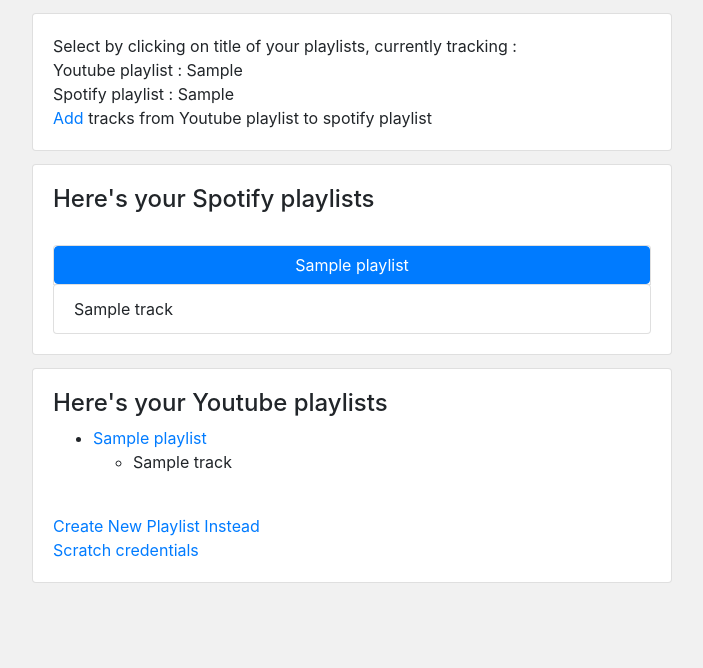
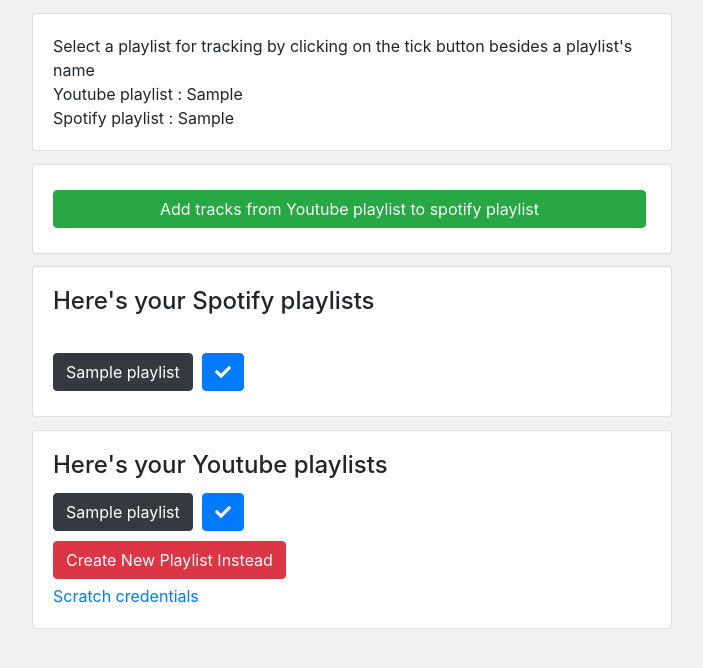
Before and after one commit to sahilKamble/youtube_spotify_automation, a Django app: template spot/templates/home.html in a window 1280 px wide. Shown: the part 56-724 px from the top of the page, without its empty margins (288-991 px from the left). Run offline with Django 3.2, Linux system fonts and the light colour scheme; a user stored in the database is signed in; tables that the repository leaves empty hold one stand-in row (values such as "Sample post"); the template is opened without the code that fills it: most values are stand-ins (such as "Sample title", 1, 10 or a date in 2020); some libraries are stand-ins or nearby versions.

Commit message:
bootstrap more

```diff
--- a/spot/static/css/styles.css
+++ b/spot/static/css/styles.css
@@ -10,3 +10,7 @@ body {
 .no-padding {
     padding: 0px;
 }
+
+.btn {
+    margin: 5px 5px 5px 0px;
+}
--- a/spot/templates/home.html
+++ b/spot/templates/home.html
@@ -5,14 +5,17 @@
 <div class="card">
     <div class="card-body">
 
-        Select by clicking on title of your playlists, currently tracking :<br>
+        Select a playlist for tracking by clicking on the tick button besides a playlist's name<br>
         Youtube playlist :  {{ yt_tracking }}<br>
         Spotify playlist :   {{ sp_tracking }}<br>
-        {% if yt_tracking and sp_tracking %}
-            <a href="{% url 'update_list'%}">Add</a> tracks from Youtube playlist to spotify playlist
-        {% endif %}
 
     </div>
+</div>
+
+<div class="card card-body">
+    {% if yt_tracking and sp_tracking %}
+            <a class="btn btn-success" href="{% url 'update_list'%}">Add tracks from Youtube playlist to spotify playlist</a>
+    {% endif %}
 </div>
 
 {% if not playlists or not ytlists%}
@@ -34,46 +37,52 @@
 </div>
 {% endif %}
 
+{% if playlists %}
 <div class="card">
     <div class="card-body">
-    {% if playlists %}
         <h4>Here's your Spotify playlists</h4><br>
-        <ul class="list-group">
         {% for key, playlist in playlists.items %}
-            <li class="list-group-item no-padding"><a class="btn btn-primary btn-block" href="{% url 'sp_playlist' key %}">{{ playlist.name }}</a></li>
-            <div>
+        <div class="row">
+            <div class="col">
+                <a class="btn btn-dark" data-toggle="collapse" href="#{{ key }}">{{ playlist.name }}</a>
+                <a class="btn btn-primary" href="{% url 'sp_playlist' key %}"><i class="fas fa-check"></i></a>
+                <div id="{{ key }}" class="panel-collapse collapse">
                     <ul class="list-group">
                     {% for track in playlist.tracks %}
                         <li class="list-group-item">{{ track }}</li>
                     {% endfor %}
-            </ul>
+                    </ul><br>
+                </div>
+            </div>
+        </div>
         {% endfor %}
-        </ul>
+    </div>
+</div>
 {% endif %}
 
-    </div>
-</div>
+{% if ytlists %}
 <div class="card">
     <div class="card-body">
-    <div>
-    </div>
 
-    {% if ytlists %}
         <h4>Here's your Youtube playlists</h4>
-        <ul>
         {% for key, playlist in ytlists.items %}
-            <li><a href="{% url 'yt_playlist' key %}">{{ playlist.name }}</a></li>
-            <ul>
+        <div class="row">
+            <div class="col">
+                <a class="btn btn-dark" data-toggle="collapse" href="#{{ key }}">{{ playlist.name }}</a>
+                <a class="btn btn-primary" href="{% url 'yt_playlist' key %}"><i class="fas fa-check"></i></a>
+                <div id="{{ key }}" class="panel-collapse collapse">
+                    <ul class="list-group">
                     {% for track in playlist.tracks %}
-                <li>{{ track }}</li>
-            {% endfor %}
-            </ul>
+                        <li class="list-group-item">{{ track }}</li>
                     {% endfor %}
                     </ul><br>
+                </div>
+            {% endfor %}
+    <br>
+    <a class="btn btn-danger" href="{% url 'create_playlist' %}">Create New Playlist Instead</a><br>
+    <a href="{% url 'update' %}">Scratch credentials</a><br>
 
-    <a href="{% url 'create_playlist' %}">Create New Playlist Instead</a><br>
 {% endif %}
-    <a href="{% url 'update' %}">Scratch credentials</a><br>
 {% else %}
     <a href="{% url 'signup' %}">Signup</a><br>
     <a href="{% url 'login' %}">Login</a><br>
```
Lines whose indentation alone changed are shown as unchanged.
